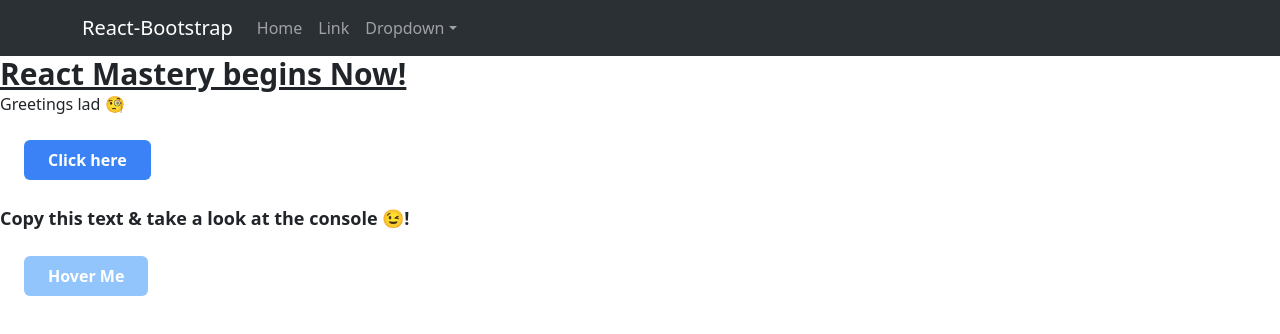
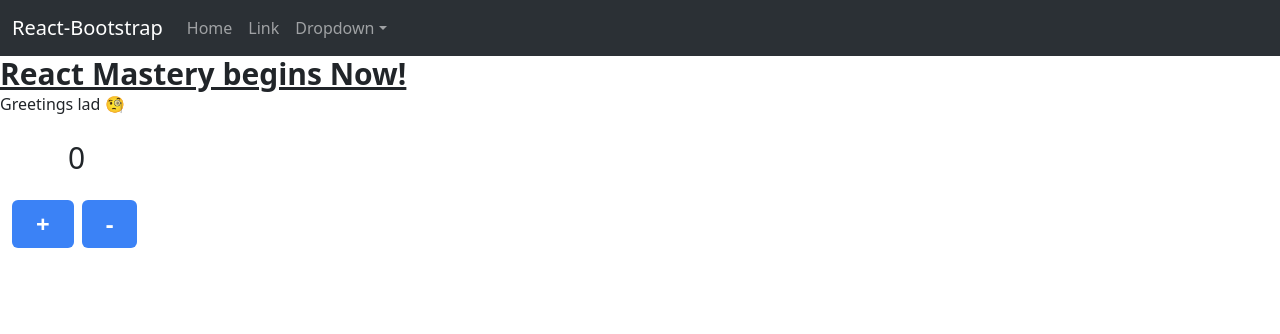
Before and after one commit to ckiroshan/reactapp, a React (Create React App) app: page / in a window 1280 px wide. Shown: the top 334 px of the page. Built offline with nearby package versions, Linux system fonts and the light colour scheme.

Commit message:
Implemented useState for simple counter.

```diff
--- a/src/App.js
+++ b/src/App.js
@@ -1,6 +1,6 @@
 import Navigationbar from "./components/bootstrap/Navigationbar";
 import Greetings from "./components/Greetings";
-import Events from "./components/minicomponents/Events";
+import Counter from "./components/Counter";
 
 function App() {
   return (
@@ -8,7 +8,7 @@ function App() {
       <Navigationbar />
       <h1 className="text-3xl font-bold underline">React Mastery begins Now!</h1>
       <Greetings />
-      <Events />
+      <Counter />
     </>
   );
 }
--- /dev/null
+++ b/src/components/Counter.jsx
@@ -0,0 +1,26 @@
+import React from "react";
+import { useState } from "react";
+
+const Counter = () => {
+  const [count, SetCount] = useState(0);
+
+  // Handlers
+  const incrementCount = () => SetCount(count + 1);
+  const decrementCount = () => SetCount(count - 1);
+
+  return (
+    <>
+      <div className="container py-6">
+        <h1 className="text-3xl ml-14">{count}</h1>
+        <button onClick={incrementCount} className="text-2xl bg-blue-500 hover:bg-blue-700 text-white font-bold py-2 px-4 my-4 mr-2 rounded">
+          +
+        </button>
+        <button onClick={decrementCount} className="text-2xl bg-blue-500 hover:bg-blue-700 text-white font-bold py-2 px-4 my-4 rounded">
+          -
+        </button>
+      </div>
+    </>
+  );
+};
+
+export default Counter;
```
